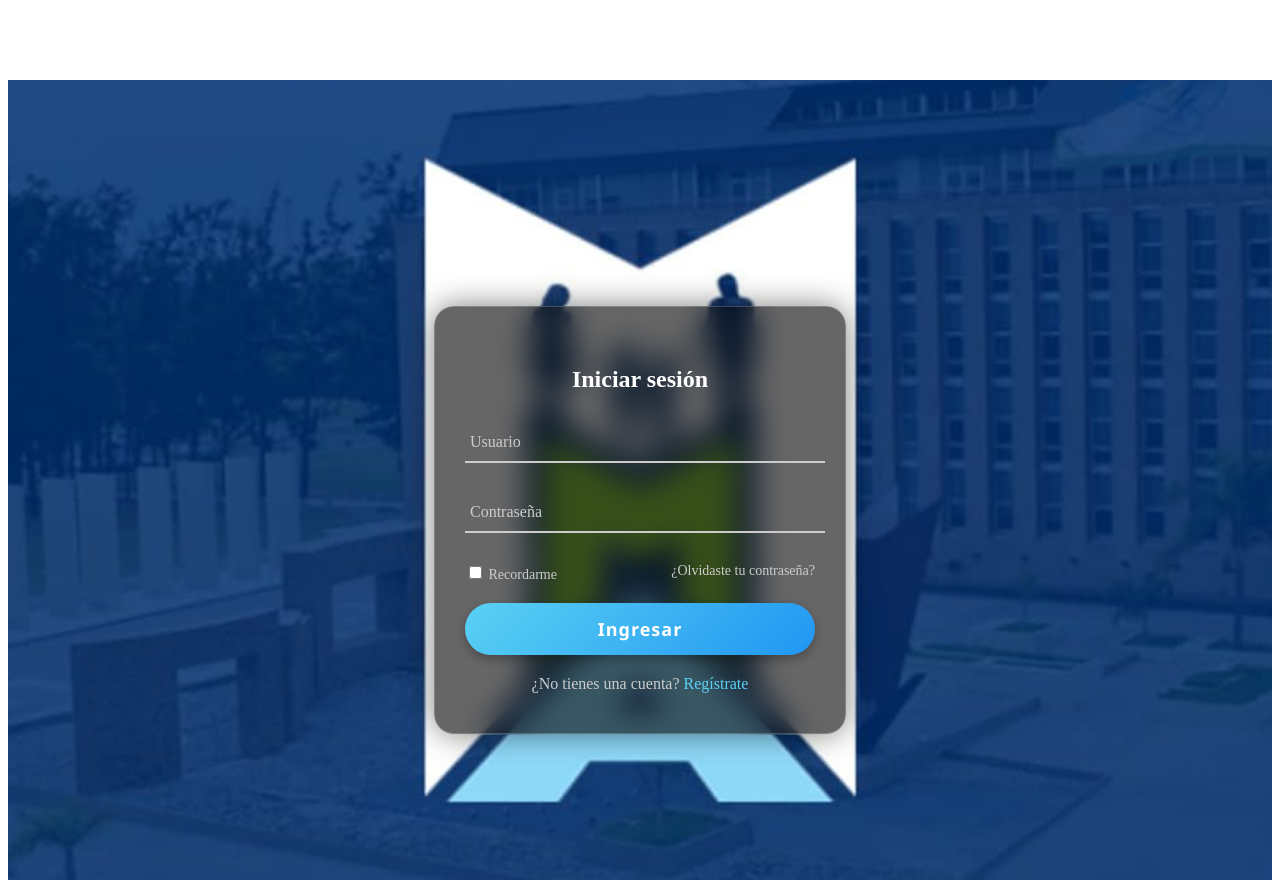
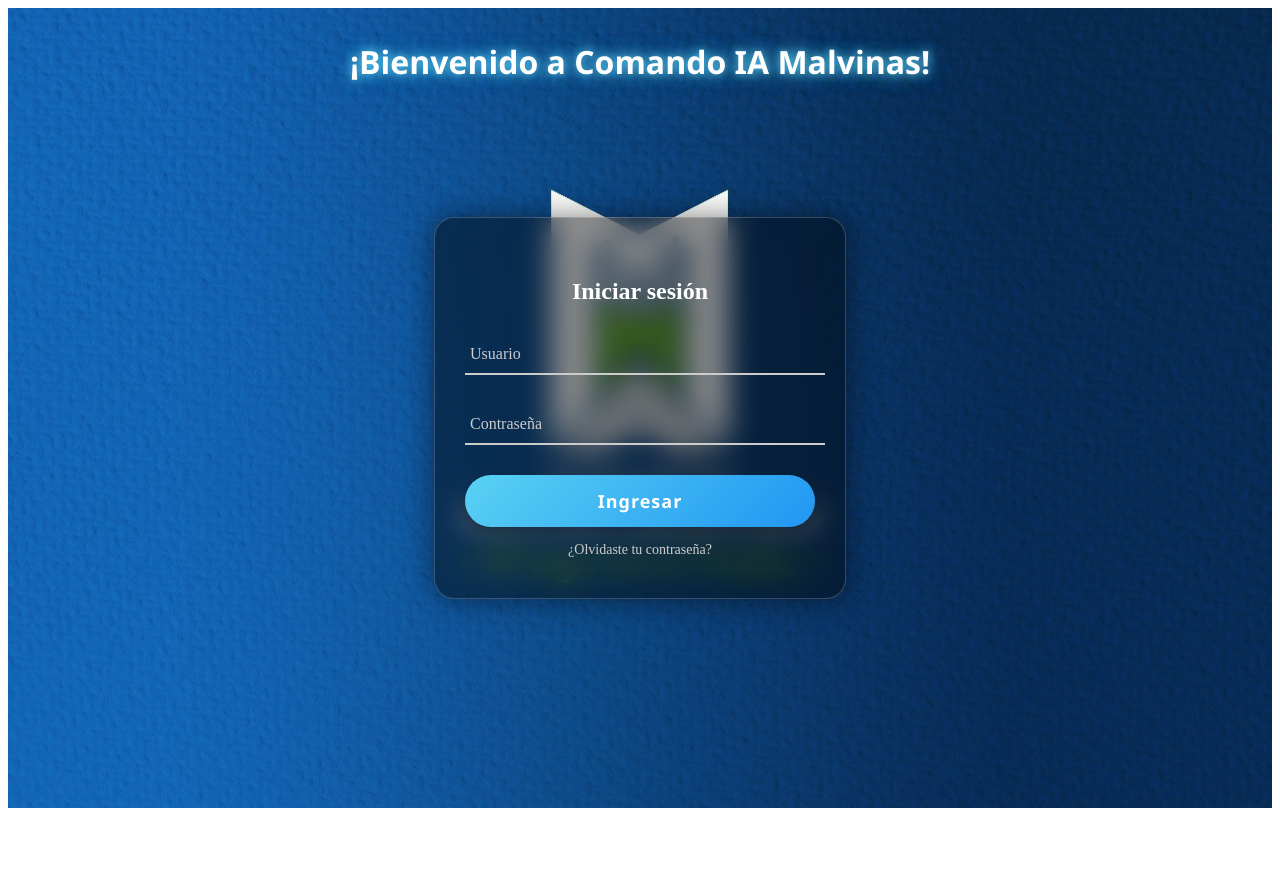
Before and after one commit to nicolasGutierrez1996/Comando-ia-Full, an Angular app in the folder comandoiaFront/: page /bienvenida in a window 1280 px wide. After the commit the page ends 816 px from the top, so only its background shows below. Built offline with nearby package versions, Linux system fonts and the light colour scheme.

Commit message:
Pantalla de login realizada

```diff
--- a/comandoiaFront/src/app/components/bienvenida/bienvenida.component.css
+++ b/comandoiaFront/src/app/components/bienvenida/bienvenida.component.css
@@ -1,8 +1,24 @@
-body {
+html, body {
   margin: 0;
   padding: 0;
+  height: 100%;
   font-family: 'Segoe UI', sans-serif;
+  background-color: #004080;
 }
+
+.mensaje-bienvenida h1 {
+  color: white;
+  font-size: 32px;
+  font-weight: bold;
+  font-family: 'Segoe UI', sans-serif;
+  margin: 0;
+  text-align: center;
+  text-shadow:
+    0 0 8px rgba(90, 209, 243, 0.8),
+    0 0 16px rgba(90, 209, 243, 0.6),
+    0 0 24px rgba(90, 209, 243, 0.4);
+}
+
 
 nav {
   position: fixed;
@@ -14,18 +30,20 @@ nav {
 
 .seccion-inicio-sesion {
   width: 100%;
-  min-height: 100vh;
-  background: url('/assets/Fondo.jpg') no-repeat center center/cover;
+  height: 100vh;
+  background-color: #004080;
   display: flex;
   justify-content: center;
   align-items: center;
-  padding-top: 80px;
   box-sizing: border-box;
-  margin-top: 80px;
+ background-image: url('/assets/Fondo3.jpg');
+ background-size: cover;
+  background-position: center;
+  background-repeat: no-repeat;
 }
 
 .caja-inicio-sesion {
-  background: rgba(0, 0, 0, 0.6);
+  background: rgba(0, 0, 0, 0.45);
   border: 1px solid rgba(255, 255, 255, 0.2);
   backdrop-filter: blur(15px);
   border-radius: 20px;
@@ -73,23 +91,6 @@ nav {
   color: #5ad1f3;
 }
 
-.opciones {
-  display: flex;
-  justify-content: space-between;
-  font-size: 14px;
-  color: #ccc;
-  margin-bottom: 20px;
-}
-
-.opciones a {
-  color: #ccc;
-  text-decoration: none;
-}
-
-.opciones a:hover {
-  text-decoration: underline;
-}
-
 button {
   width: 100%;
   padding: 14px;
@@ -115,17 +116,24 @@ button:active {
   transform: scale(0.98);
 }
 
-.enlace-registro {
+.olvido-contrasena {
   text-align: center;
-  margin-top: 20px;
-  color: #ccc;
+  margin-top: 15px;
+  font-size: 14px;
 }
 
-.enlace-registro a {
-  color: #5ad1f3;
+.olvido-contrasena a {
+  color: #ccc;
   text-decoration: none;
 }
 
-.enlace-registro a:hover {
+.olvido-contrasena a:hover {
   text-decoration: underline;
 }
+
+.mensaje-bienvenida {
+  position: absolute;
+  top: 40px;
+  text-align: center;
+  width: 100%;
+}
--- a/comandoiaFront/src/app/components/bienvenida/bienvenida.component.html
+++ b/comandoiaFront/src/app/components/bienvenida/bienvenida.component.html
@@ -1,7 +1,14 @@
+
 <section class="seccion-inicio-sesion">
+
+  <div class="mensaje-bienvenida">
+    <h1>¡Bienvenido a Comando IA Malvinas!</h1>
+  </div>
+
   <div class="caja-inicio-sesion">
-    <h2>Iniciar sesión</h2>
-    <form>
+
+    <h2 >Iniciar sesión</h2>
+    <form method="POST" action="/login">
       <div class="grupo-entrada">
         <input id="usuario" name="usuario" type="text" required />
         <label for="usuario">Usuario</label>
@@ -12,15 +19,10 @@
         <label for="contrasena">Contraseña</label>
       </div>
 
-      <div class="opciones">
-        <label><input type="checkbox"> Recordarme</label>
-        <a href="#">¿Olvidaste tu contraseña?</a>
-      </div>
-
       <button type="submit">Ingresar</button>
 
-      <div class="enlace-registro">
-        ¿No tienes una cuenta? <a href="#">Regístrate</a>
+      <div class="olvido-contrasena">
+        <a href="#">¿Olvidaste tu contraseña?</a>
       </div>
     </form>
   </div>
```
Also changed, not shown: comandoiaFront/src/assets/Fondo.jpg (deleted), comandoiaFront/src/assets/Fondo3.jpg (added).
